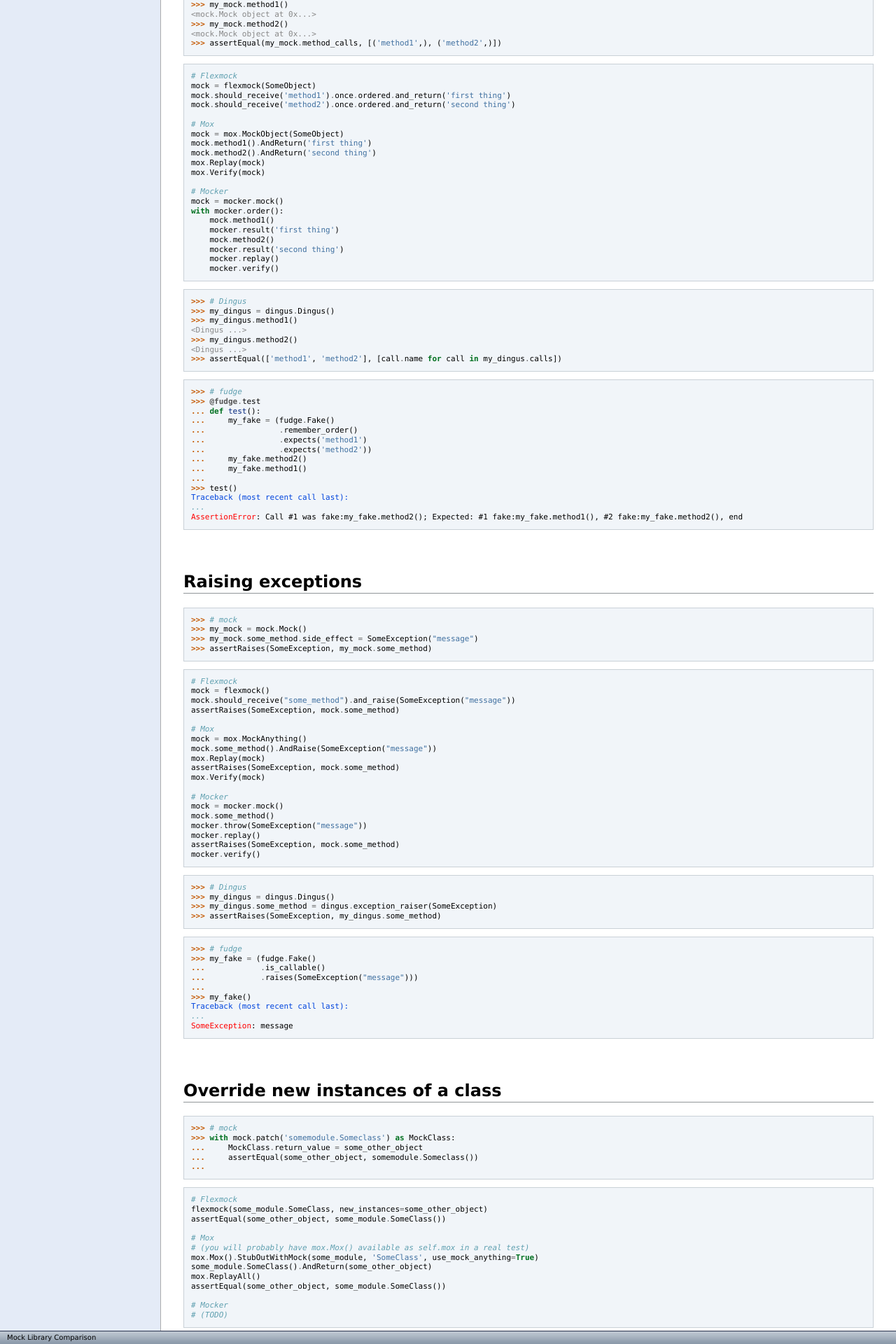
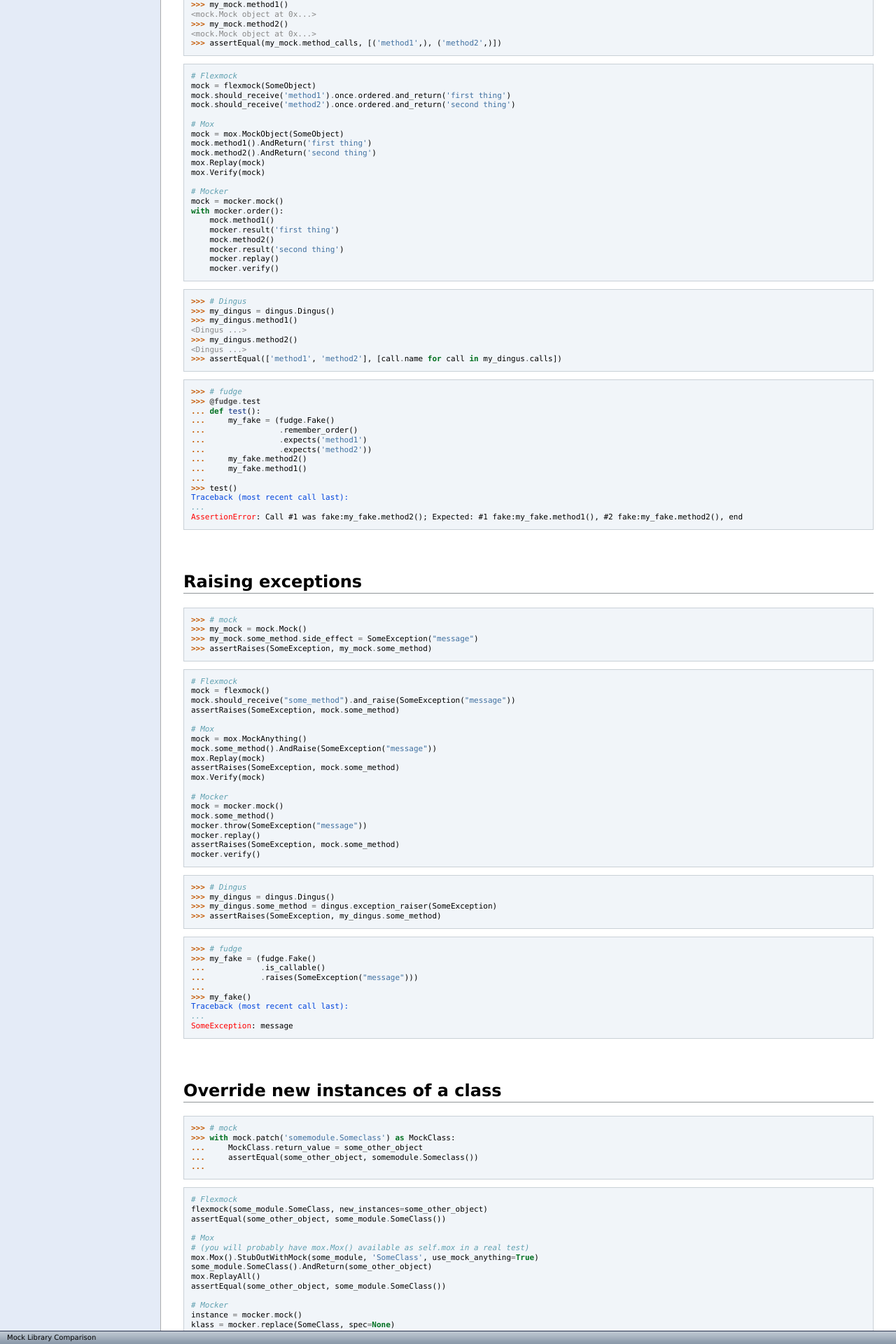
Before and after one commit to testing-cabal/mock, a Sphinx documentation site: the page built from docs/compare.txt, in a window 1280 px wide. Shown: the part 3080-5000 px from the top of the page at 70% size. Built offline with Sphinx 7.4.7, drawn with Linux system fonts in a browser that asks for light colours; pages that are not in the unit, such as notebooks, are missing from menus.

Commit message:
Adding an example for mocker

```diff
--- a/docs/compare.txt
+++ b/docs/compare.txt
@@ -378,7 +378,10 @@
     assertEqual(some_other_object, some_module.SomeClass())
 
     # Mocker
-    # (TODO)
+    instance = mocker.mock()
+    klass = mocker.replace(SomeClass, spec=None)
+    klass('expected', 'args')
+    mocker.result(instance)
 
 ::
 
```
